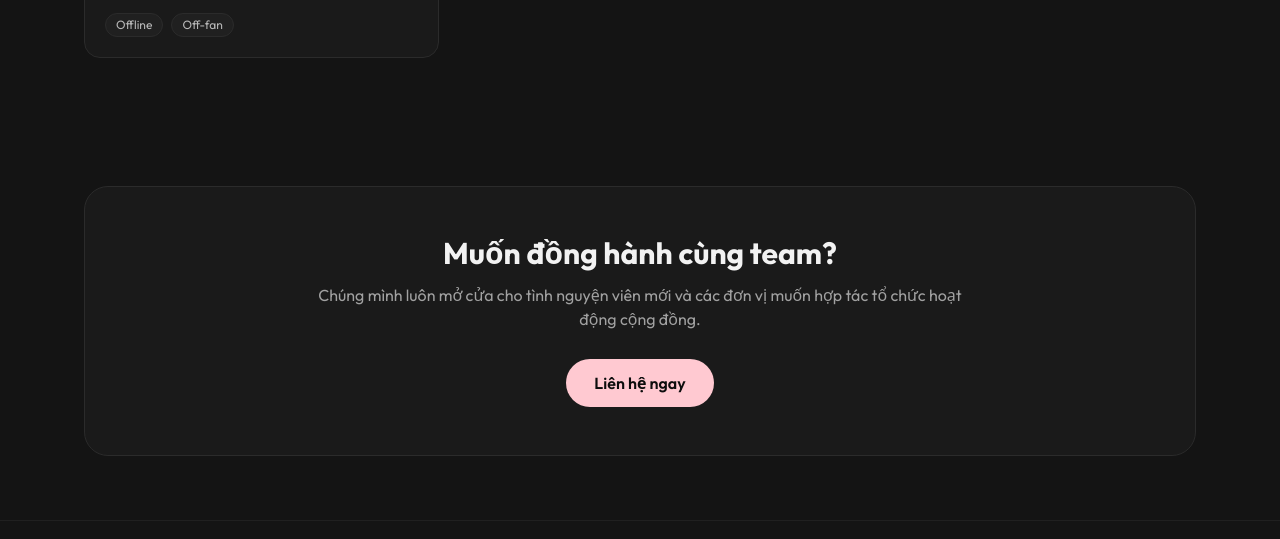
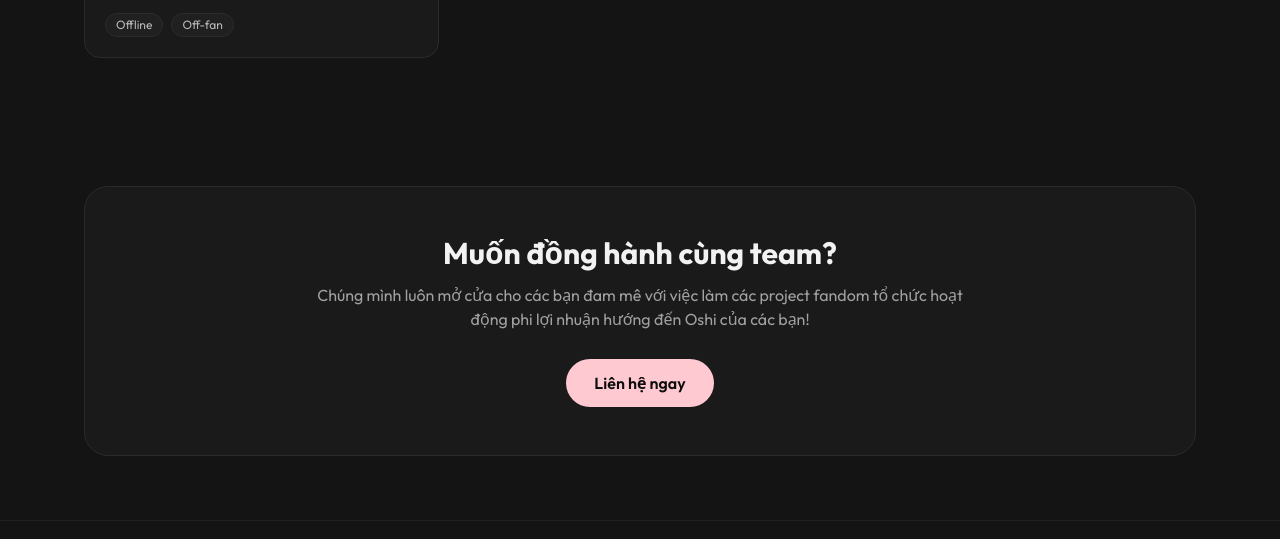
Before and after one commit to Aobachymtee/jumpin.project, a website: page index.html in a window 1280 px wide. Shown: the part 1484-2023 px from the top of the page. Drawn offline with nearby package versions, Linux system fonts and the light colour scheme; files that its build step writes are made by us from their sources.

Commit message:
Update index.html

```diff
--- a/index.html
+++ b/index.html
@@ -110,8 +110,8 @@
         <div class="rounded-3xl border border-ink-700 bg-ink-850 px-6 py-10 text-center sm:px-8 sm:py-12">
           <h2 class="text-xl font-bold text-balance sm:text-3xl">Muốn đồng hành cùng team?</h2>
           <p class="mx-auto mt-3 max-w-2xl text-neutral-400">
-            Chúng mình luôn mở cửa cho tình nguyện viên mới và các đơn vị muốn hợp tác
-            tổ chức hoạt động cộng đồng.
+            Chúng mình luôn mở cửa cho các bạn đam mê với việc làm các project fandom
+            tổ chức hoạt động phi lợi nhuận hướng đến Oshi của các bạn!
           </p>
           <a
             href="contact.html"
```
